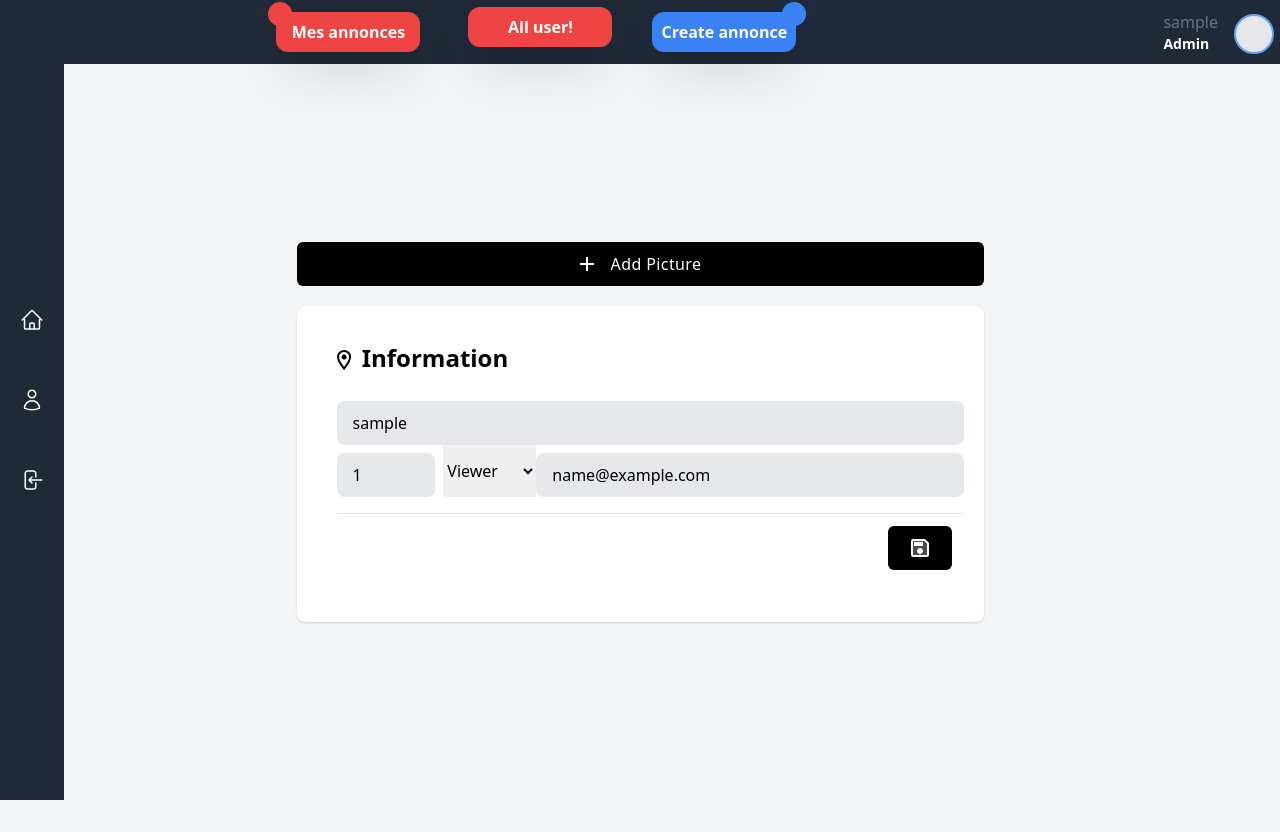
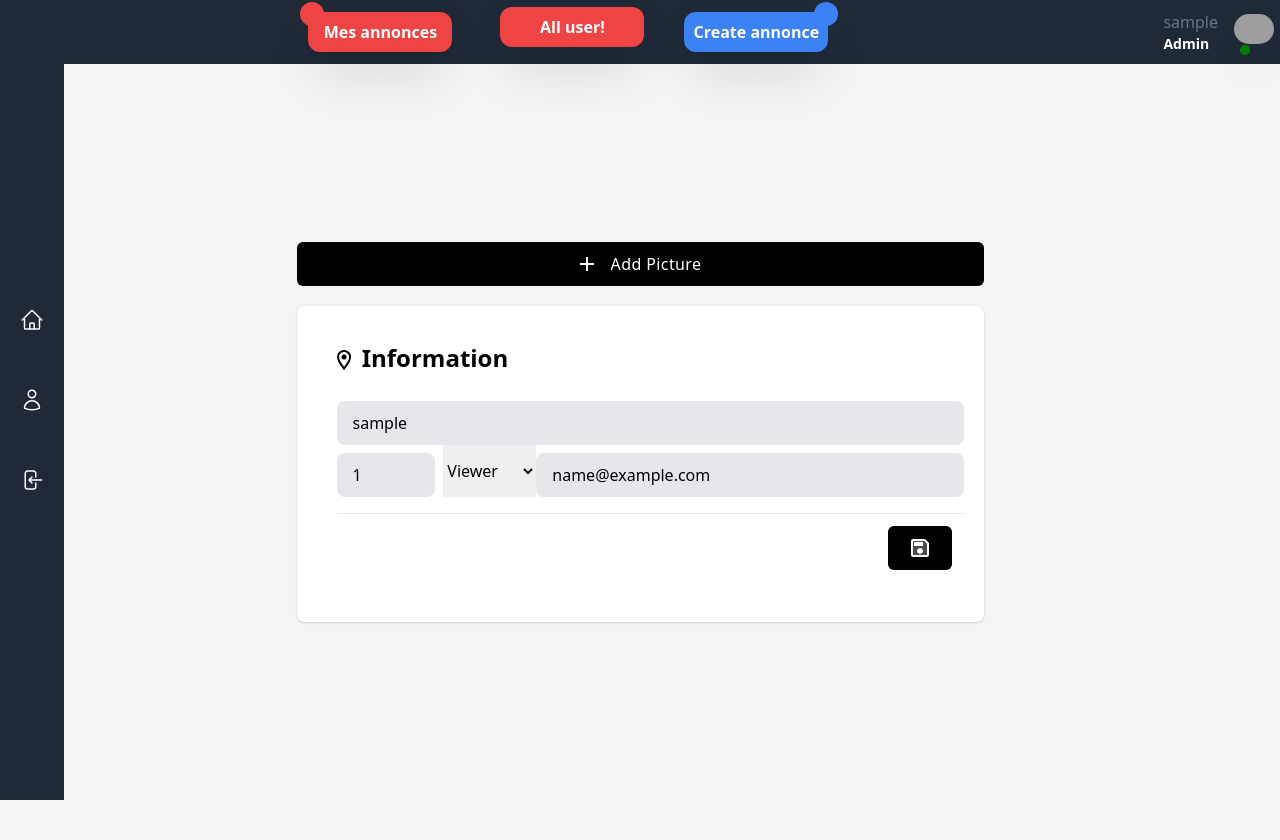
Before and after one commit to Youcode-Classe-E-2023-2024/IlyasChaoui-Avito2, a PHP site: page /IlyasChaoui-Avito2/pages/EditProfileFrom.php in a window 1280 px wide. After the commit the page ends 800 px from the top, so only its background shows below. Run offline with PHP 8.4, Linux system fonts and the light colour scheme; the visitor is signed in with stand-in values (Sample User, id 1); data that the repository does not hold is empty; grey boxes are pictures that could not be loaded.

Commit message:
Update EditProfileFrom.php

```diff
--- a/pages/EditProfileFrom.php
+++ b/pages/EditProfileFrom.php
@@ -26,6 +26,7 @@ $row = mysqli_fetch_assoc($result);
 <head>
     <meta charset="UTF-8">
     <meta name="viewport" content="width=device-width, initial-scale=1.0">
+    <link rel="stylesheet" href="../css/Viewer.css">
     <link rel="stylesheet" href="https://cdnjs.cloudflare.com/ajax/libs/font-awesome/6.4.2/css/all.min.css" integrity="sha512-z3gLpd7yknf1YoNbCzqRKc4qyor8gaKU1qmn+CShxbuBusANI9QpRohGBreCFkKxLhei6S9CQXFEbbKuqLg0DA==" crossorigin="anonymous" referrerpolicy="no-referrer" />
     <link href="https://cdn.jsdelivr.net/npm/tailwindcss@2.2.19/dist/tailwind.min.css" rel="stylesheet">
     <script src="https://unpkg.com/sweetalert/dist/sweetalert.min.js"></script>
@@ -179,8 +180,9 @@ $row = mysqli_fetch_assoc($result);
                         </div>
                     </a>
                     ';
-                    } else {
-                        echo '<div class="h-10 w-8" >  </div>';
+                    } elseif($_SESSION['role'] == 'Viewer') {
+                        echo '<div class="h-10 w-96" >  </div>
+                        <div class="h-10 w-28" >  </div>';
                     }
 
                     ?>
@@ -205,7 +207,14 @@ $row = mysqli_fetch_assoc($result);
                             <?php echo $_SESSION['role']; ?>
                         </div>
                     </div>
-                    <div class="mx-4 h-10 w-10 rounded-full cursor-pointer bg-gray-200 border-2 border-blue-400"></div>
+                    <div
+                        class="relative mx-4 h-10 w-10  cursor-pointer bg-transparent ">
+                        <img src="<?php echo $_SESSION['UserImage']; ?>"
+                            class="sasawi  shadow-2xl hidden lg:block">
+                    </div>
+                    <div class="">
+                        <div class="sansan"></div>
+                    </div>
                 </div>
 
             </div>
```
